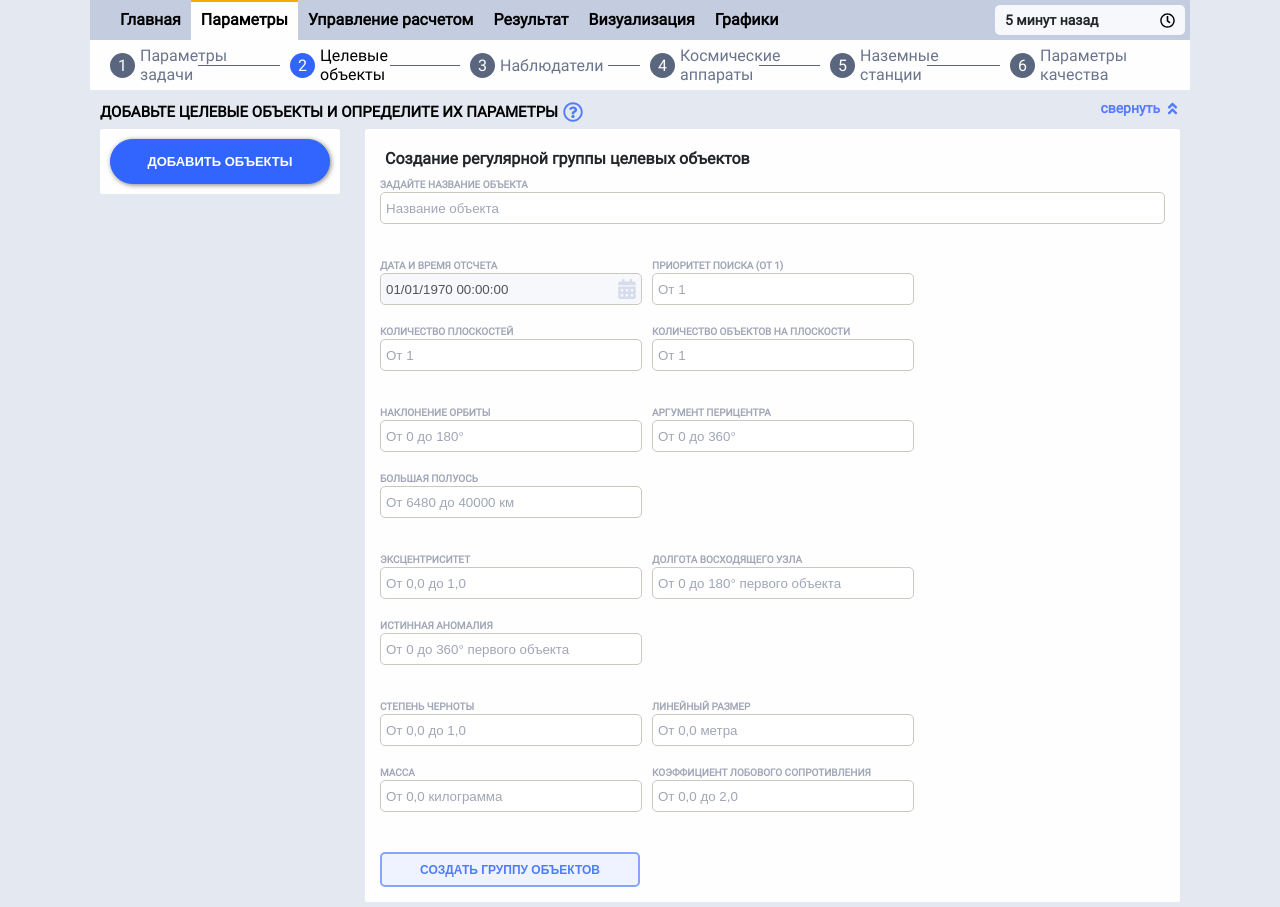
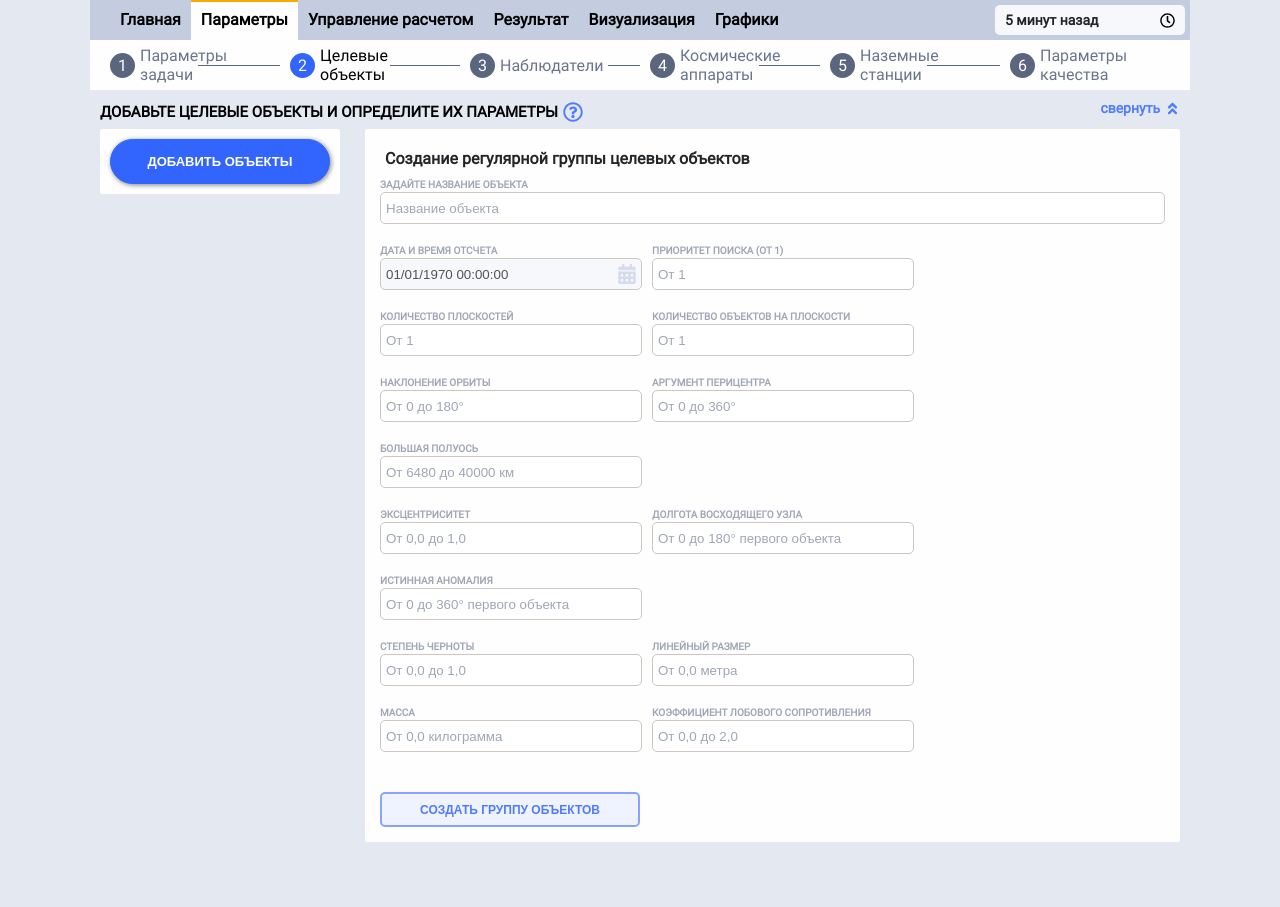
Before and after one commit to collapsoid/t_objects, a React app: page / in a window 1280 px wide. Both pictures are taken after a click on the button "ДОБАВИТЬ ОБЪЕКТЫ". After the commit the page ends 847 px from the top, so only its background shows below. Built offline with nearby package versions, Linux system fonts and the light colour scheme; the HTML template or start-up script is replaced by a standard one.

Commit message:
refactoring

```diff
--- /dev/null
+++ b/src/components/HOC/index.js
@@ -0,0 +1 @@
+export {withForm} from './withForm';
--- /dev/null
+++ b/src/components/HOC/withForm.jsx
@@ -0,0 +1,44 @@
+import React, {useRef} from 'react';
+
+import {isFieldValid} from '../../utils';
+
+import ObjectsFormField from '../ObjectsFormField/ObjectsFormField';
+
+export function withForm(Component) {
+  return props => {
+    const formRef = useRef(null);
+
+    const submitHandler = e => {
+      e.preventDefault();
+
+      let isFormValid = true;
+      for (let field of formRef.current.getElementsByTagName('input')) {
+        if (!isFieldValid(field)) {
+          isFormValid = false;
+          field.classList.add('objects-form-field__input_invalid');
+        } else {
+          field.classList.remove('objects-form-field__input_invalid');
+        }
+      }
+
+      formRef.current.formValid = isFormValid;
+    };
+
+    return (
+      <Component {...props} formRef={formRef}>
+        {(template, fieldProps) => (
+          <form ref={formRef} onSubmit={submitHandler} noValidate>
+            <div className="object-name">
+              <ObjectsFormField label="ЗАДАЙТЕ НАЗВАНИЕ ОБЪЕКТА" name="title" type="text" data-type="text" placeholder="Название объекта" error="Введите название объекта" required />
+            </div>
+            {template.map(group => (
+              <div key={group.name} className="field-group">
+                {group.items.map(({input, label, error}) => <ObjectsFormField key={label} label={label} error={error} {...input} {...fieldProps[input.name]} />)}
+              </div>
+            ))}
+          </form>
+        )}
+      </Component>
+    );
+  };
+}
--- a/src/components/ObjectsCreationPanel/ObjectsCreationPanel.jsx
+++ b/src/components/ObjectsCreationPanel/ObjectsCreationPanel.jsx
@@ -4,14 +4,13 @@ import {connect} from 'react-redux';
 import './ObjectsCreationPanel.css';
 
 import {addTargetObjects} from '../../store/actions';
-import {validateForm, getInputFieldValue} from '../../utils';
+import {getInputFieldValue} from '../../utils';
 
-import ObjectsFormField from '../ObjectsFormField/ObjectsFormField';
+import {withForm} from '../HOC';
 import ObjectsCounter from '../ObjectsCounter/ObjectsCounter';
 
 
-const ObjectsCreationPanel = ({currentTargetObjects, addTargetObjects, setState}) => {
-  const formRef = useRef(null);
+const ObjectsCreationPanel = ({formRef, children, currentTargetObjects, addTargetObjects, setState}) => {
   const planesRef = useRef(null);
   const objectsOnPlaneRef = useRef(null);
   const [objectsQuantity, setObjectsQuantity] = useState(0);
@@ -20,26 +19,19 @@ const ObjectsCreationPanel = ({currentTargetObjects, addTargetObjects, setState}
     setObjectsQuantity(+planesRef.current.value * +objectsOnPlaneRef.current.value)
   };
 
-  const submitHandler = e => {
-    e.preventDefault();
+  const submitHandler = () => {
+    formRef.current.requestSubmit();
+
+    if (!formRef.current.formValid) {
+      return;
+    }
 
     const objectsParameters = {
       objectsQuantity
     };
-    const invalidFields = validateForm(formRef.current);
 
-    for (let element of formRef.current.getElementsByTagName('input')) {
-      if (invalidFields.find(el => el.name === element.name)) {
-        element.classList.add('objects-form-field__input_invalid');
-      } else {
-        element.classList.remove('objects-form-field__input_invalid');
-      }
-
-      objectsParameters[element.name] = getInputFieldValue(element);
-    }
-
-    if (invalidFields.length > 0) {
-      return;
+    for (let field of formRef.current.getElementsByTagName('input')) {
+      objectsParameters[field.name] = getInputFieldValue(field);
     }
 
     addTargetObjects(objectsParameters);
@@ -59,16 +51,10 @@ const ObjectsCreationPanel = ({currentTargetObjects, addTargetObjects, setState}
   return (
     <section className="objects-creation-panel">
       <header className="objects-creation-panel__header">
-        <span className="objects-creation-panel__title">
-          Создание регулярной группы целевых объектов
-        </span>
+        <span className="objects-creation-panel__title">Создание регулярной группы целевых объектов</span>
       </header>
-      <form className="objects-creation-panel__form" ref={formRef} noValidate>
-        <div className="objects-creation-panel__object-name object-name">
-          <ObjectsFormField label="ЗАДАЙТЕ НАЗВАНИЕ ОБЪЕКТА" name="title" type="text" data-type="text" placeholder="Название объекта" error="Введите название объекта" required />
-        </div>
 
-        {generateForm(currentTargetObjects.template, fieldProps)}
+      {children(currentTargetObjects.template, fieldProps)}
 
       <div className="objects-creation-panel__summary">
         <button className="objects-creation-panel__create-group-btn form-btn" type="submit" onClick={submitHandler}>СОЗДАТЬ ГРУППУ ОБЪЕКТОВ</button>
@@ -76,21 +62,10 @@ const ObjectsCreationPanel = ({currentTargetObjects, addTargetObjects, setState}
           <ObjectsCounter count={objectsQuantity} />
         </div>
       </div>
-      </form>
     </section>
   );
 };
 
 const mapState = ({currentTargetObjects}) => ({currentTargetObjects});
 
-export default connect(mapState, {addTargetObjects})(ObjectsCreationPanel);
-
-const generateForm = (template, fieldProps = {}) => {
-  let i = 0;
-
-  return template.map(group => (
-    <div key={i++} className="objects-creation-panel__field-group field-group">
-      {group.items.map(({input, label, error}) => <ObjectsFormField key={i++} label={label} error={error} {...input} {...fieldProps[input.name]} />)}
-    </div>
-  ));
-};
+export default connect(mapState, {addTargetObjects})(withForm(ObjectsCreationPanel));
--- a/src/components/ObjectsReviewPanel/ObjectsReviewPanel.jsx
+++ b/src/components/ObjectsReviewPanel/ObjectsReviewPanel.jsx
@@ -4,14 +4,13 @@ import {connect} from 'react-redux';
 import './ObjectsReviewPanel.css';
 
 import {editTargetObjects, deleteTargetObjects, reviewTargetObjects} from '../../store/actions';
-import {validateForm, getInputFieldValue} from '../../utils';
+import {getInputFieldValue} from '../../utils';
 
-import ObjectsFormField from '../ObjectsFormField/ObjectsFormField';
+import {withForm} from '../HOC';
 import ObjectsCounter from '../ObjectsCounter/ObjectsCounter';
 
 
-const ObjectsReviewPanel = ({currentTargetObjects, editTargetObjects, deleteTargetObjects, setState}) => {
-  const formRef = useRef(null);
+const ObjectsReviewPanel = ({formRef, children, currentTargetObjects, editTargetObjects, deleteTargetObjects, setState}) => {
   const planesRef = useRef(null);
   const objectsOnPlaneRef = useRef(null);
   const [objectsQuantity, setObjectsQuantity] = useState(0);
@@ -19,7 +18,7 @@ const ObjectsReviewPanel = ({currentTargetObjects, editTargetObjects, deleteTarg
 
   const calculateObjectsQuantity = () => {
     setObjectsQuantity(+planesRef.current.value * +objectsOnPlaneRef.current.value);
-  }
+  };
   const editObjects = () => setInEdition(true);
   const deleteObjects = () => {
     deleteTargetObjects(currentTargetObjects.current.id);
@@ -27,9 +26,9 @@ const ObjectsReviewPanel = ({currentTargetObjects, editTargetObjects, deleteTarg
   };
 
   useEffect(() => {
-    for (let element of formRef.current.getElementsByTagName('input')) {
-      element.value = currentTargetObjects.current[element.name];
-      element.disabled = true;
+    for (let field of formRef.current.getElementsByTagName('input')) {
+      field.value = currentTargetObjects.current[field.name];
+      field.disabled = true;
     }
 
     setInEdition(false);
@@ -37,34 +36,27 @@ const ObjectsReviewPanel = ({currentTargetObjects, editTargetObjects, deleteTarg
 
   useEffect(() => {
     if (inEdition) {
-      for (let element of formRef.current.getElementsByTagName('input')) {
-        if (!element.dataset.not_editable) {
-          element.disabled = false;
+      for (let field of formRef.current.getElementsByTagName('input')) {
+        if (!field.dataset.not_editable) {
+          field.disabled = false;
         }
       }
     }
   }, [inEdition]);
 
-  const submitHandler = e => {
-    e.preventDefault();
+  const submitHandler = () => {
+    formRef.current.requestSubmit();
+
+    if (!formRef.current.formValid) {
+      return;
+    }
 
     const objectsParameters = {
       objectsQuantity: objectsQuantity || currentTargetObjects.current.objectsQuantity
     };
-    const invalidFields = validateForm(formRef.current);
 
     for (let element of formRef.current.getElementsByTagName('input')) {
-      if (invalidFields.find(el => el.name === element.name)) {
-        element.classList.add('objects-form-field__input_invalid');
-      } else {
-        element.classList.remove('objects-form-field__input_invalid');
-      }
-
       objectsParameters[element.name] = getInputFieldValue(element);
-    }
-
-    if (invalidFields.length > 0) {
-      return;
     }
 
     editTargetObjects(objectsParameters, currentTargetObjects.current.id);
@@ -90,12 +82,8 @@ const ObjectsReviewPanel = ({currentTargetObjects, editTargetObjects, deleteTarg
           <button className="objects-review-panel__delete-btn pseudo-btn" onClick={deleteObjects}>УДАЛИТЬ</button>
         </div>
       </header>
-      <form className="objects-review-panel__form" ref={formRef} noValidate>
-        <div className="objects-review-panel__object-name object-name">
-          <ObjectsFormField label="ЗАДАЙТЕ НАЗВАНИЕ ОБЪЕКТА" name="title" type="text" data-type="text" placeholder="Название объекта" error="Введите название объекта" required />
-        </div>
 
-        {generateForm(currentTargetObjects.template, fieldProps)}
+      {children(currentTargetObjects.template, fieldProps)}
 
       {inEdition &&
         <div className="objects-review-panel__summary">
@@ -105,21 +93,10 @@ const ObjectsReviewPanel = ({currentTargetObjects, editTargetObjects, deleteTarg
           </div>
         </div>
       }
-      </form>
     </section>
   );
 };
 
 const mapState = ({currentTargetObjects}) => ({currentTargetObjects});
 
-export default connect(mapState, {editTargetObjects, deleteTargetObjects, reviewTargetObjects})(ObjectsReviewPanel);
-
-const generateForm = (template, fieldsProps = {}) => {
-  let i = 0;
-
-  return template.map(group => (
-    <div key={i++} className="objects-review-panel__field-group field-group">
-      {group.items.map(({input, label, error}) => <ObjectsFormField key={i++} label={label} error={error} {...input} {...fieldsProps[input.name]} />)}
-    </div>
-  ));
-};
+export default connect(mapState, {editTargetObjects, deleteTargetObjects, reviewTargetObjects})(withForm(ObjectsReviewPanel));
--- a/src/utils/fieldsTemplate.js
+++ b/src/utils/fieldsTemplate.js
@@ -1,6 +1,7 @@
 export const targetObjectsTemplate = [
   {
     type: "group",
+    name: "group1",
     items: [
       {
         input: {
@@ -58,6 +59,7 @@ export const targetObjectsTemplate = [
   },
   {
     type: "group",
+    name: "group2",
     items: [
       {
         input: {
@@ -105,6 +107,7 @@ export const targetObjectsTemplate = [
   },
   {
     type: "group",
+    name: "group3",
     items: [
       {
         input: {
@@ -152,6 +155,7 @@ export const targetObjectsTemplate = [
   },
   {
     type: "group",
+    name: "group4",
     items: [
       {
         input: {
```
Lines whose indentation alone changed are shown as unchanged.
